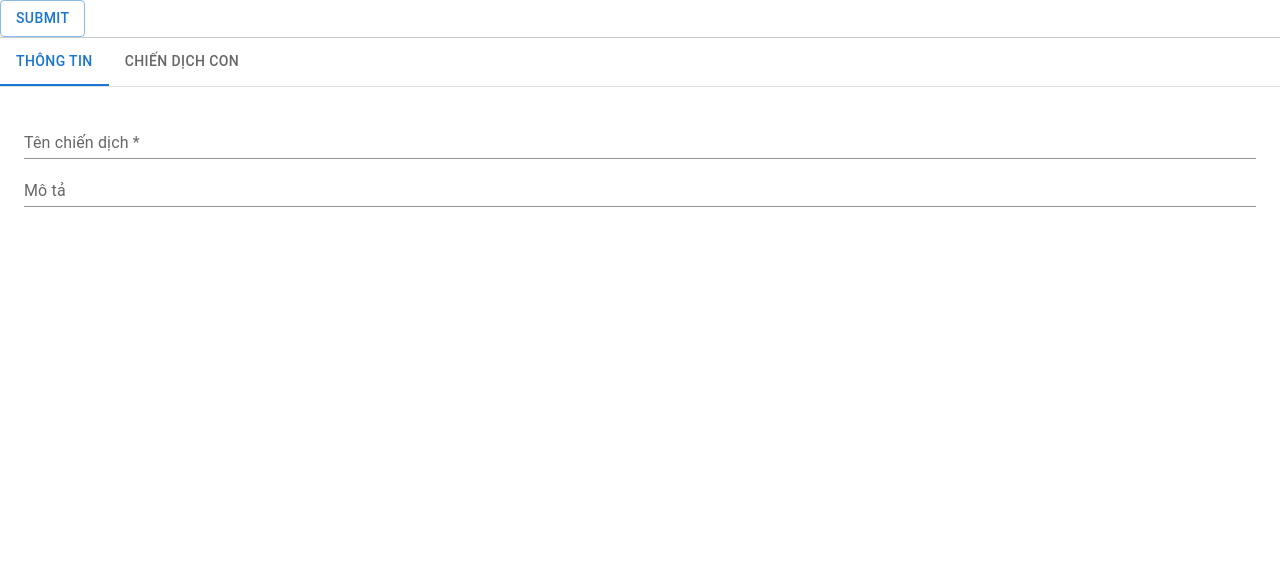
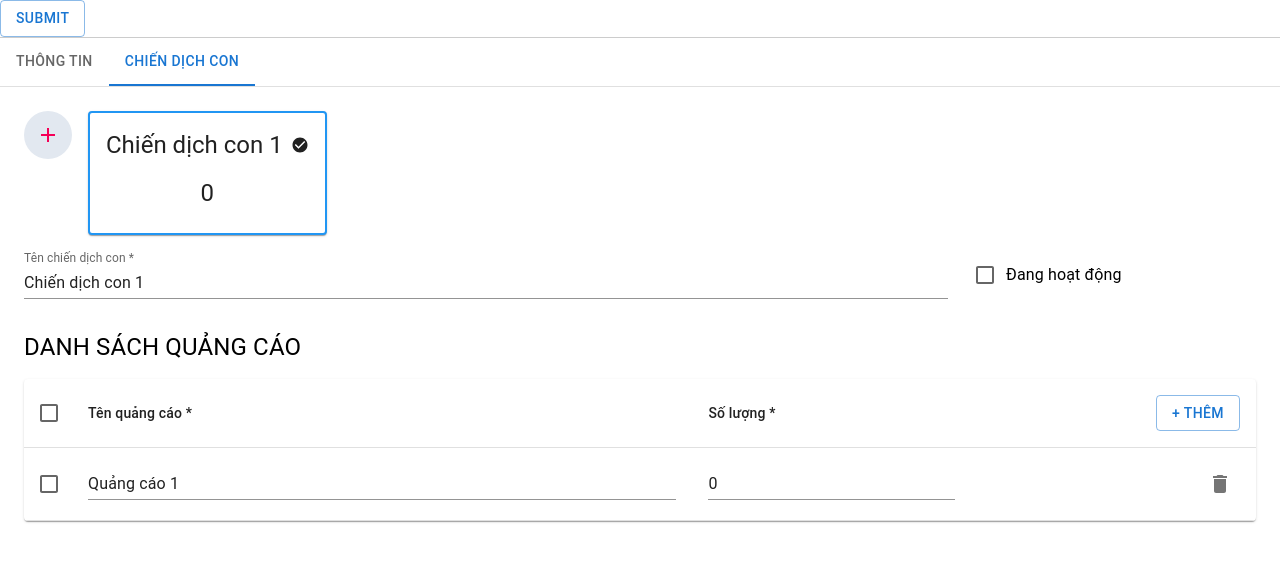
Before and after one commit to dungdevtb/awing_project, a Next.js app: page / in a window 1280 px wide. Shown: the top 562 px of the page. Built offline with nearby package versions, Linux system fonts and the light colour scheme.

Commit message:
updateValidate

```diff
--- a/app/components/infoCampaign.tsx
+++ b/app/components/infoCampaign.tsx
@@ -1,7 +1,21 @@
 import React from "react";
 import TextField from "@mui/material/TextField";
 
-const Information = ({ formValidate, setFormValidate, data, setData }: any) => {
+import { Campaign, FormValidate, SubCampaigns } from "../types/interface";
+
+export interface subCampaignsProps {
+  data: Campaign;
+  setData: (data: any) => void;
+  formValidate: FormValidate;
+  setFormValidate: (formValidate: any) => void;
+}
+
+const Information = ({
+  formValidate,
+  setFormValidate,
+  data,
+  setData,
+}: subCampaignsProps) => {
   const handleChangeName = (e: any) => {
     setFormValidate({
       ...formValidate,
@@ -40,7 +54,7 @@ const Information = ({ formValidate, setFormValidate, data, setData }: any) => {
         label="Mô tả"
         variant="standard"
         fullWidth
-        defaultValue={data.information.desc}
+        defaultValue={data.information.describe}
         onChange={(e) =>
           setData({
             ...data,
--- a/app/components/manageCampaign.tsx
+++ b/app/components/manageCampaign.tsx
@@ -10,21 +10,21 @@ import {
 } from "@mui/material";
 
 import TableAdvertisement from "./table_advertisement";
-import { Campaign, SubCampaigns } from "../types/interface";
+import { Campaign, FormValidate, SubCampaigns } from "../types/interface";
 
 export interface subCampaignsProps {
   data: Campaign;
   setData: (data: any) => void;
-  // formValidate: any;
-  // setFormValidate: any;
+  formValidate: FormValidate;
+  setFormValidate: (formValidate: any) => void;
 }
 
 const ManageCampaign = ({
   data,
   setData,
-}: // formValidate,
-// setFormValidate,
-subCampaignsProps) => {
+  formValidate,
+  setFormValidate,
+}: subCampaignsProps) => {
   const [campaignsArray, setCampaignsArray] = useState<Array<SubCampaigns>>([
     {
       name: "Chiến dịch con 1",
@@ -39,7 +39,7 @@ subCampaignsProps) => {
       ],
     },
   ]);
-  const [number, setNumber] = useState<any>(1);
+  const [number, setNumber] = useState<number>(1);
   const [indexActive, setIndexActive] = useState<number>(0);
 
   const handleAddCampaign = () => {
@@ -97,6 +97,7 @@ subCampaignsProps) => {
   };
 
   // console.log(campaignsArray);
+  console.log(data);
 
   return (
     <div>
@@ -120,10 +121,11 @@ subCampaignsProps) => {
                 <Typography
                   variant="h5"
                   component="div"
-                  // className={formValidate.nameSubCampaign.class}
+                  className={formValidate.nameSubCampaign.class}
                 >
                   {item.name}
                 </Typography>
+
                 <i className={item.status ? " ml-2 icon_checked" : "ml-2"}>
                   <CheckCircleIcon style={{ fontSize: 18 }} />
                 </i>
@@ -175,8 +177,8 @@ subCampaignsProps) => {
                   setCampaignsArray={setCampaignsArray}
                   data={data}
                   setData={setData}
-                  // formValidate={formValidate}
-                  // setFormValidate={setFormValidate}
+                  formValidate={formValidate}
+                  setFormValidate={setFormValidate}
                 />
               </>
             );
--- a/app/components/table_advertisement.tsx
+++ b/app/components/table_advertisement.tsx
@@ -90,9 +90,9 @@ export default function TableAdvertisement({
   setCampaignsArray,
   data,
   setData,
-}: // formValidate,
-// setFormValidate,
-any) {
+  formValidate,
+  setFormValidate,
+}: any) {
   const [number, setNumber] = useState<any>(1);
   const [selected, setSelected] = React.useState<readonly number[]>([]);
 
@@ -104,6 +104,10 @@ any) {
     });
 
     setNumber(number + 1);
+    setData({
+      ...data,
+      subCampaigns: campaignsArray,
+    });
   };
 
   const handleDeleteAdvertise = (index: any) => {
@@ -115,7 +119,7 @@ any) {
     );
     setData({
       ...data,
-      manageCampaign: campaignsArray,
+      subCampaigns: campaignsArray,
     });
   };
 
@@ -140,7 +144,7 @@ any) {
     setSelected([]);
     setData({
       ...data,
-      manageCampaign: campaignsArray,
+      subCampaigns: campaignsArray,
     });
   };
 
@@ -163,19 +167,19 @@ any) {
 
     setData({
       ...data,
-      manageCampaign: campaignsArray,
+      subCampaigns: campaignsArray,
     });
 
-    // setFormValidate({
-    //   ...formValidate,
-    //   quantity: {
-    //     error: false,
-    //     errorMessage: "",
-    //   },
-    //   nameSubCampaign: {
-    //     name: "",
-    //   },
-    // });
+    setFormValidate({
+      ...formValidate,
+      quantity: {
+        error: false,
+        errorMessage: "",
+      },
+      nameSubCampaign: {
+        name: "",
+      },
+    });
   };
 
   const handleSelectAddvertise = (event: any, id: number) => {
@@ -249,7 +253,7 @@ any) {
                         min: 0,
                       },
                     }}
-                    // error={formValidate.quantity.error}
+                    error={formValidate.quantity.error}
                     // helperText={
                     //   formValidate.quantity.error === true
                     //     ? formValidate.quantity.errorMessage
--- a/app/page.tsx
+++ b/app/page.tsx
@@ -3,13 +3,13 @@
 import React, { useState } from "react";
 import { Box, Tab, Button } from "@mui/material";
 import { TabContext, TabList, TabPanel } from "@mui/lab";
-import { Campaign } from "./types/interface";
+import { Campaign, FormValidate } from "./types/interface";
 import InfoCampaign from "./components/infoCampaign";
 import ManageCampaign from "./components/manageCampaign";
 
 export default function LabTabs() {
-  const [value, setValue] = useState<string>("1");
-  const [formValidate, setFormValidate] = useState<any>({
+  const [value, setValue] = useState<string>("2");
+  const [formValidate, setFormValidate] = useState<FormValidate>({
     name: {
       error: false,
       errorMessage: "Vui lòng nhập tên chiến dịch!",
@@ -43,25 +43,27 @@ export default function LabTabs() {
     setValue(newValue);
   };
 
+  // console.log(data.subCampaigns.length);
+
   const handleSubmit = () => {
-    alert("Thêm thành công chiến dịch <3" + JSON.stringify(data));
-    // if (data.information.name === "" && data.subCampaigns.length === 0) {
-    //   alert("Thông tin chưa được nhập đầy đủ!");
-    //   return setFormValidate({
-    //     ...formValidate,
-    //     name: {
-    //       error: true,
-    //       errorMessage: "Vui lòng nhập tên chiến dịch!",
-    //     },
-    //     quantity: {
-    //       error: true,
-    //       errorMessage: "Vui lòng nhập số lượng > 0!",
-    //     },
-    //     nameSubCampaign: {
-    //       class: "text-red-500",
-    //     },
-    //   });
-    // }
+    // alert("Thêm thành công chiến dịch <3" + JSON.stringify(data));
+    if (data.information.name === "") {
+      alert("Thông tin chưa được nhập đầy đủ!");
+      return setFormValidate({
+        ...formValidate,
+        name: {
+          error: true,
+          errorMessage: "Vui lòng nhập tên chiến dịch!",
+        },
+        quantity: {
+          error: true,
+          errorMessage: "Vui lòng nhập số lượng > 0!",
+        },
+        nameSubCampaign: {
+          class: "text-red-500",
+        },
+      });
+    }
     // if (data.information.name === "") {
     //   alert("Tên chiến dịch chưa được nhập đầy đủ!");
     //   setFormValidate({
@@ -118,8 +120,8 @@ export default function LabTabs() {
             <ManageCampaign
               data={data}
               setData={setData}
-              // formValidate={formValidate}
-              // setFormValidate={setFormValidate}
+              formValidate={formValidate}
+              setFormValidate={setFormValidate}
             />
           </TabPanel>
         </TabContext>
--- a/app/types/interface.tsx
+++ b/app/types/interface.tsx
@@ -30,3 +30,17 @@ export interface SubCampaigns {
     }
   ];
 }
+
+export interface FormValidate {
+  name: {
+    error: boolean;
+    errorMessage: string;
+  };
+  quantity: {
+    error: boolean;
+    errorMessage: string;
+  };
+  nameSubCampaign: {
+    class: string;
+  };
+}
--- a/package.json
+++ b/package.json
@@ -26,7 +26,7 @@
     "react": "18.2.0",
     "react-dom": "18.2.0",
     "styled-components": "^6.1.0",
-    "tailwindcss": "3.3.3",
+    "tailwindcss": "^3.3.5",
     "typescript": "5.2.2"
   }
 }
```
Also changed, not shown: 1 other file (tests, documents, lock files or other folders).
